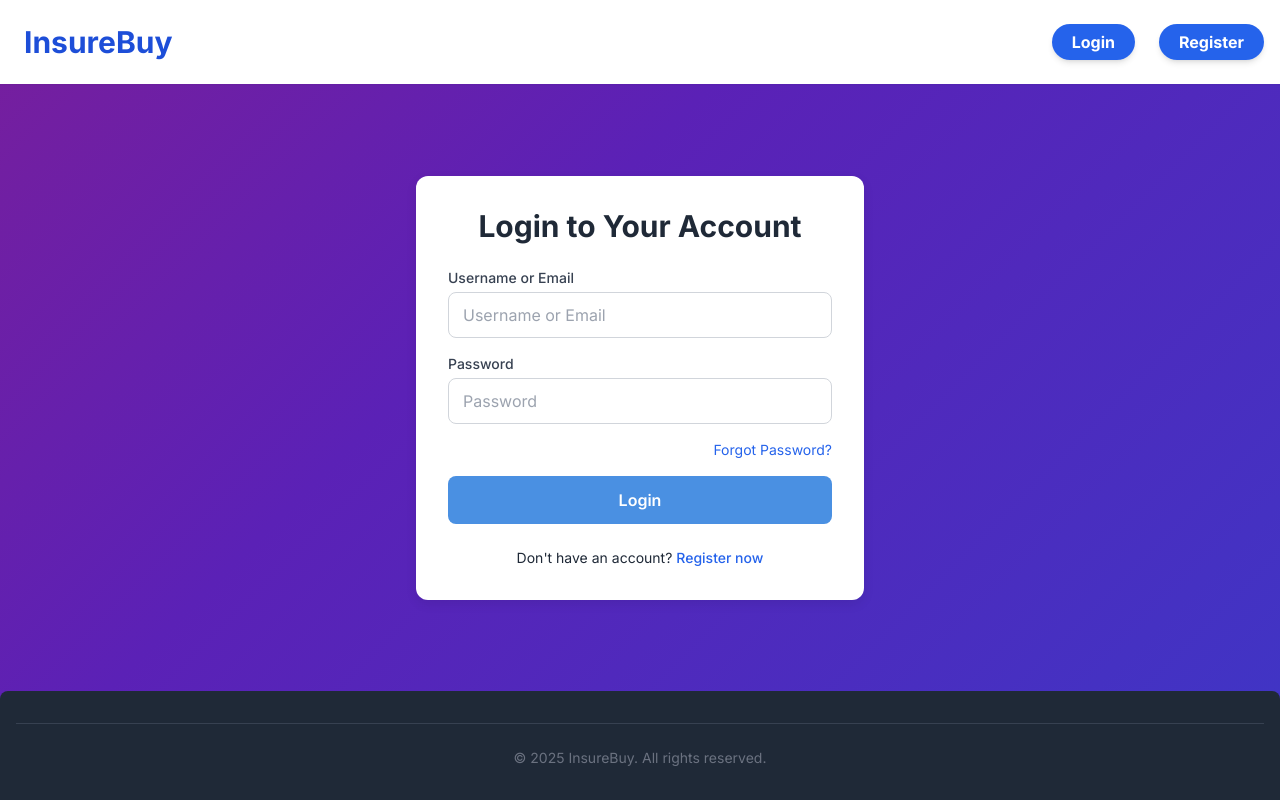
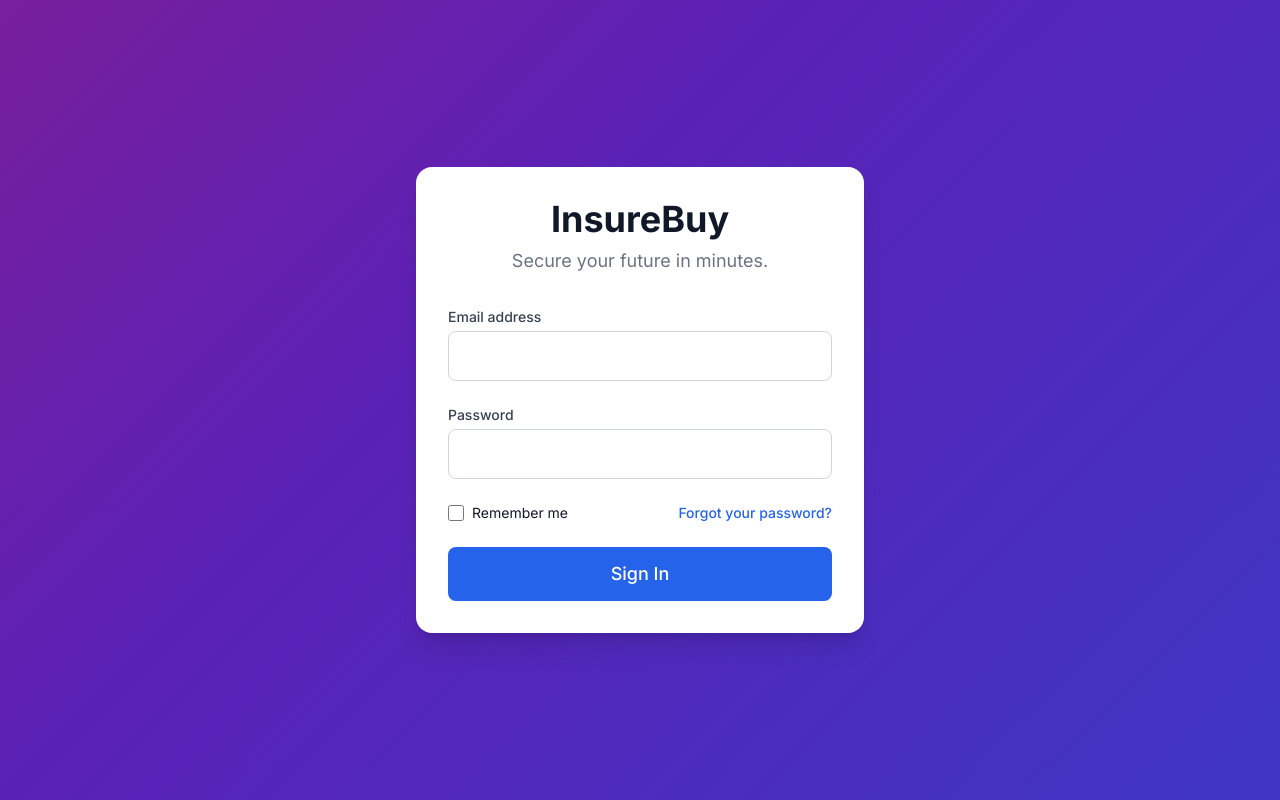
Before and after one commit to bharathkumarvenukanti/InsureBuy_Website, a plain HTML site: page html/login.html in a window 1280 px wide. Drawn offline with nearby package versions, Linux system fonts and the light colour scheme; files that its build step writes are made by us from their sources.

Commit message:
Update login.html
Signed-off-by: Bharath Kumar Venukanti <bharathdrona@gmail.com>

```diff
--- a/html/login.html
+++ b/html/login.html
@@ -6,11 +6,9 @@
     <title>InsureBuy - Login</title>
     <!-- Tailwind CSS CDN -->
     <script src="https://cdn.tailwindcss.com"></script>
-    <!-- Custom CSS -->
-    <link rel="stylesheet" href="css/style.css">
     <!-- Google Font: Inter -->
     <link href="https://fonts.googleapis.com/css2?family=Inter:wght@300;400;500;600;700&display=swap" rel="stylesheet">
- <style>
+    <style>
         body {
             font-family: 'Inter', sans-serif;
             animation: gradient-animation 15s ease infinite;
@@ -30,59 +28,44 @@
         }
     </style>
 </head>
-<body class="bg-gray-50 text-gray-800 flex flex-col min-h-screen">
-
-    <header class="bg-white shadow-sm py-4">
-        <div class="container mx-auto px-4 flex justify-between items-center">
-            <a href="index.html" class="text-3xl font-bold text-blue-700 rounded-lg p-2 hover:bg-blue-50 transition duration-300">InsureBuy</a>
-            <nav>
-                <ul class="flex space-x-6 items-center">
-                    <li>
-                        <a href="login.html" class="bg-blue-600 text-white font-bold py-2 px-5 rounded-full shadow-md hover:bg-blue-700 transition duration-300 transform hover:scale-105">Login</a>
-                    </li>
-                    <li>
-                        <a href="register.html" class="bg-blue-600 text-white font-bold py-2 px-5 rounded-full shadow-md hover:bg-blue-700 transition duration-300 transform hover:scale-105">Register</a>
-                    </li>
-                </ul>
-            </nav>
+<body class="flex items-center justify-center min-h-screen">
+    <div class="w-full max-w-md p-8 bg-white rounded-2xl shadow-xl transform transition-all duration-300 hover:scale-105">
+        <div class="text-center mb-8">
+            <h1 class="text-4xl font-extrabold text-gray-900">InsureBuy</h1>
+            <p class="mt-2 text-lg text-gray-500">Secure your future in minutes.</p>
         </div>
-    </header>
-
-    <main class="flex-grow flex items-center justify-center py-16">
-        <div class="container mx-auto max-w-md card p-8">
-            <h2 class="text-3xl font-bold text-center mb-6 text-gray-800">Login to Your Account</h2>
-
-            <div id="authMessage" class="hidden"></div>
-
-            <div class="space-y-4">
-                <div>
-                    <label for="loginUsernameEmail" class="block text-sm font-medium text-gray-700">Username or Email</label>
-                    <input type="text" id="loginUsernameEmail" class="input-field mt-1" placeholder="Username or Email">
-                    <span id="loginUsernameEmailError" class="error-message hidden"></span>
+        <form class="space-y-6">
+            <div>
+                <label for="email" class="block text-sm font-medium text-gray-700">Email address</label>
+                <div class="mt-1">
+                    <input id="email" name="email" type="email" autocomplete="email" required class="w-full px-4 py-3 rounded-lg border border-gray-300 focus:outline-none focus:ring-2 focus:ring-blue-500 transition duration-200">
                 </div>
-                <div>
-                    <label for="loginPassword" class="block text-sm font-medium text-gray-700">Password</label>
-                    <input type="password" id="loginPassword" class="input-field mt-1" placeholder="Password">
-                    <span id="loginPasswordError" class="error-message hidden"></span>
-                </div>
-                <a href="#" id="forgotPasswordLink" class="text-sm text-blue-600 hover:underline block text-right">Forgot Password?</a>
-                <button id="loginBtn" class="w-full btn-primary mt-4">Login</button>
             </div>
 
-            <p class="mt-6 text-center text-sm">
-                Don't have an account? <a href="register.html" class="text-blue-600 hover:underline font-medium">Register now</a>
-            </p>
-        </div>
-    </main>
+            <div>
+                <label for="password" class="block text-sm font-medium text-gray-700">Password</label>
+                <div class="mt-1">
+                    <input id="password" name="password" type="password" autocomplete="current-password" required class="w-full px-4 py-3 rounded-lg border border-gray-300 focus:outline-none focus:ring-2 focus:ring-blue-500 transition duration-200">
+                </div>
+            </div>
 
-    <footer class="bg-gray-800 text-white py-8 mt-auto rounded-t-lg">
-        <div class="container mx-auto px-4 text-center">
-            <div class="border-t border-gray-700 pt-6 text-gray-500 text-sm">
-                <p>&copy; 2025 InsureBuy. All rights reserved.</p>
+            <div class="flex items-center justify-between">
+                <div class="flex items-center">
+                    <input id="remember-me" name="remember-me" type="checkbox" class="h-4 w-4 text-blue-600 focus:ring-blue-500 border-gray-300 rounded">
+                    <label for="remember-me" class="ml-2 block text-sm text-gray-900">Remember me</label>
+                </div>
+
+                <div class="text-sm">
+                    <a href="#" class="font-medium text-blue-600 hover:text-blue-500 transition duration-200">Forgot your password?</a>
+                </div>
             </div>
-        </div>
-    </footer>
 
-    <script type="module" src="js/login.js"></script>
+            <div>
+                <button type="submit" class="w-full flex justify-center py-3 px-4 border border-transparent rounded-lg shadow-sm text-lg font-medium text-white bg-blue-600 hover:bg-blue-700 focus:outline-none focus:ring-2 focus:ring-offset-2 focus:ring-blue-500 transition duration-200">
+                    Sign In
+                </button>
+            </div>
+        </form>
+    </div>
 </body>
 </html>
```
